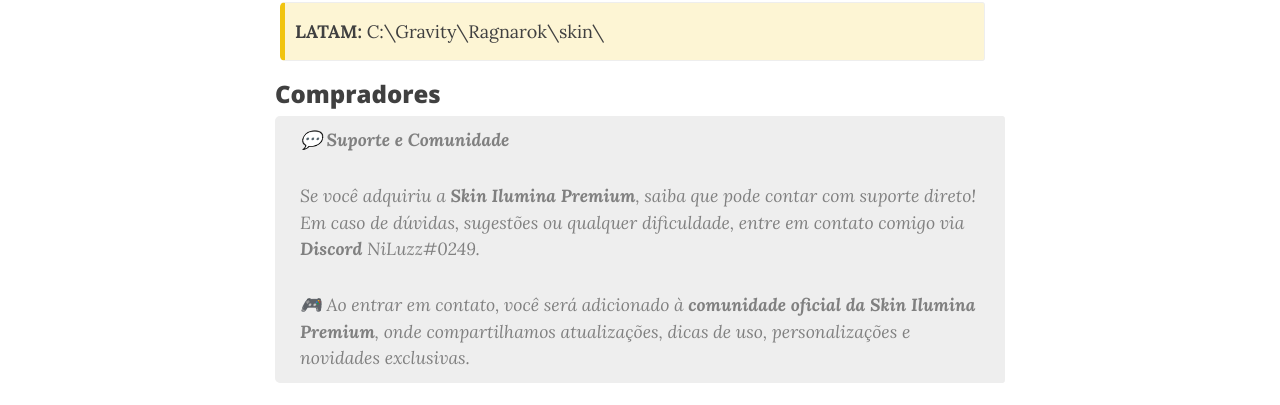
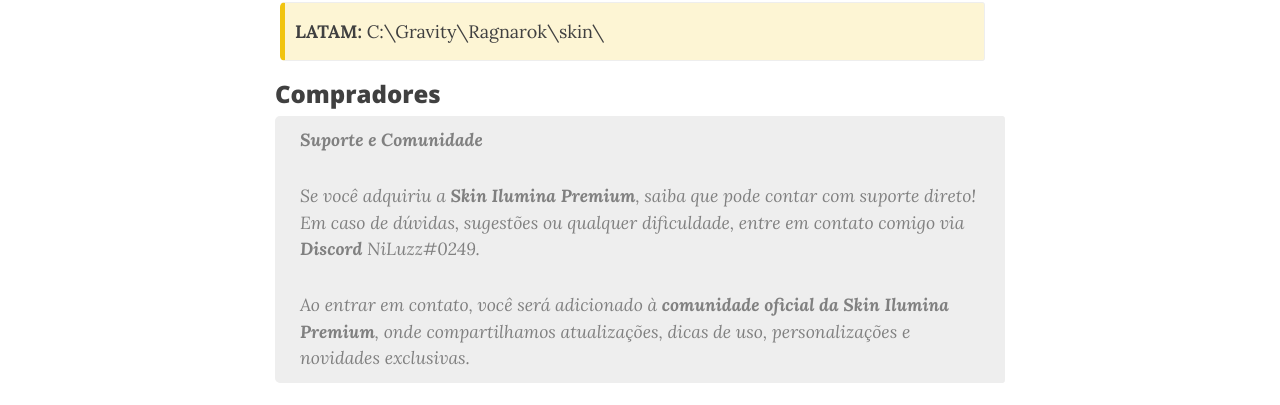
Before and after one commit to niluzz/ilumina-skin-latam, a Jekyll site: the page built from _posts/2025-07-05-iluminapremium.md, in a window 1280 px wide and 900 px high, scrolled down 2974 px. Shown: the part 132-537 px from the top of the window. Built offline with Jekyll 4.4.1, drawn with Linux system fonts in a browser that asks for light colours; comment, search, counter and statistics services are not loaded.

Commit message:
correção avisos

```diff
--- a/_posts/2025-07-05-iluminapremium.md
+++ b/_posts/2025-07-05-iluminapremium.md
@@ -71,12 +71,12 @@
 
 ### Compradores
 
-> 💬 **Suporte e Comunidade**
+> **Suporte e Comunidade**
 >
 > Se você adquiriu a **Skin Ilumina Premium**, saiba que pode contar com suporte direto!
 > Em caso de dúvidas, sugestões ou qualquer dificuldade, entre em contato comigo via **Discord** NiLuzz#0249.
 >
-> 🎮 Ao entrar em contato, você será adicionado à **comunidade oficial da Skin Ilumina Premium**, onde compartilhamos atualizações, dicas de uso, personalizações e novidades exclusivas.
+> Ao entrar em contato, você será adicionado à **comunidade oficial da Skin Ilumina Premium**, onde compartilhamos atualizações, dicas de uso, personalizações e novidades exclusivas.
 >
 {: .box-note}
 
```
